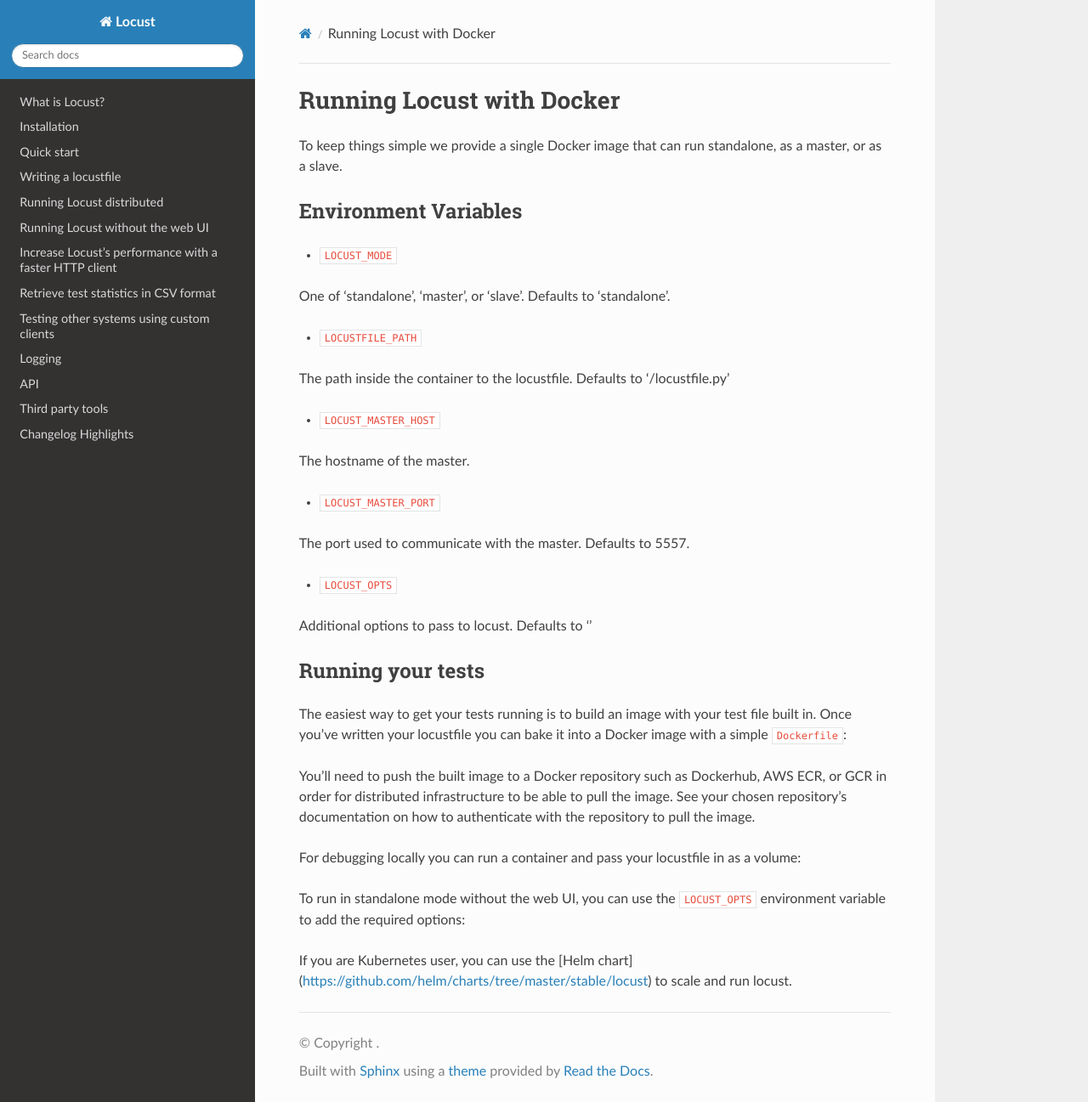
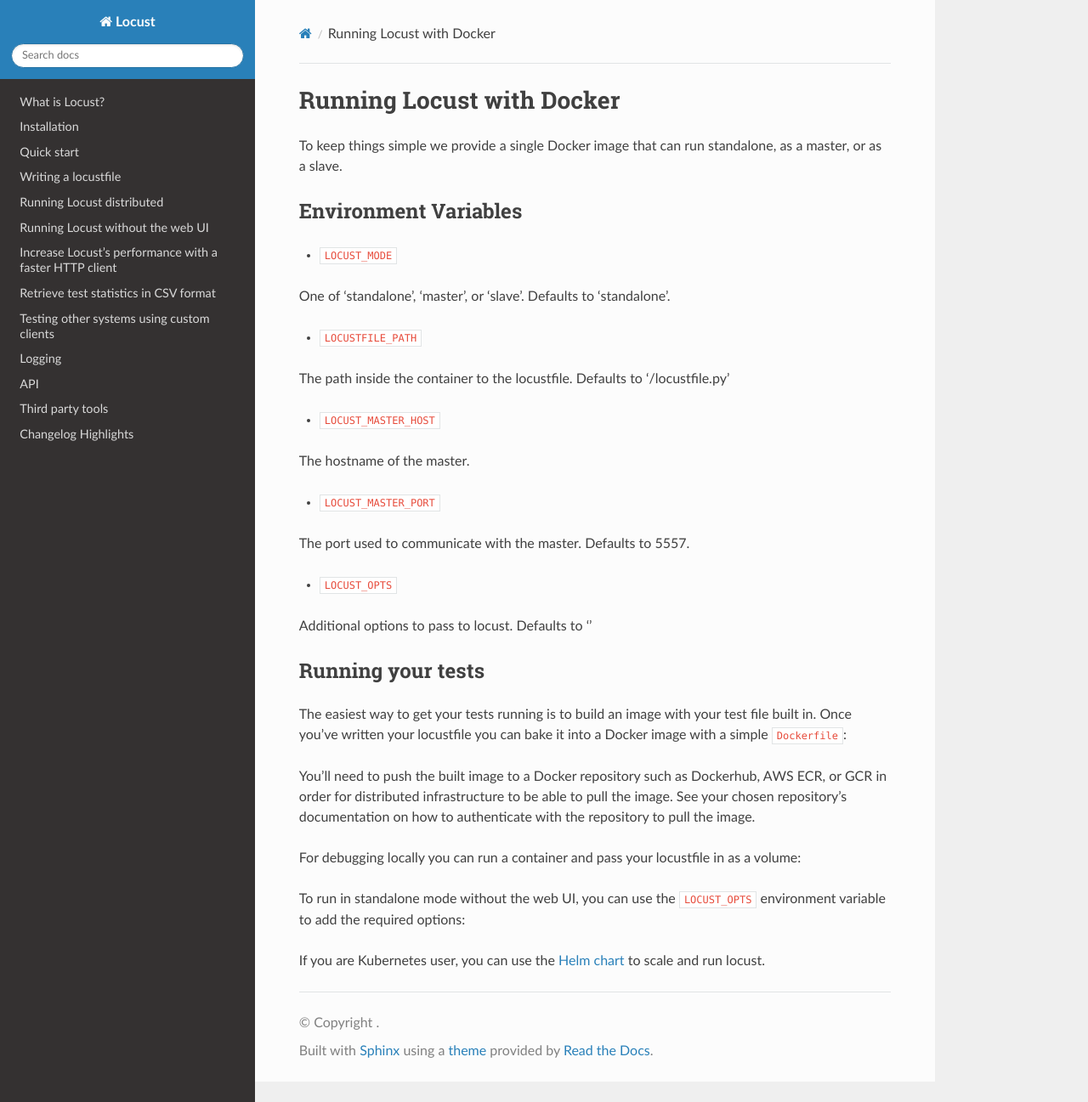
Before and after one commit to locustio/locust, a Sphinx documentation site: the page built from docs/running-locust-docker.rst, in a window 1280 px wide and 1297 px high. Shown: the whole window at 85% size. Built offline with Sphinx 7.4.7 and the Read the Docs theme 2.0.0, drawn with Linux system fonts in a browser that asks for light colours; pages that are not in the unit, such as notebooks, are missing from menus.

Commit message:
Fix link formatting for the Helm chart
The link was in Markdown, rather than reStructuredText.

```diff
--- a/docs/running-locust-docker.rst
+++ b/docs/running-locust-docker.rst
@@ -56,4 +56,4 @@
     docker run --volume $PWD/dir/of/locustfile:/mnt/locust -e LOCUSTFILE_PATH=/mnt/locust/locustfile.py -e TARGET_URL=https://abc.com -e LOCUST_OPTS="--clients=10 --no-web --run-time=600" locustio/locust
 
 
-If you are Kubernetes user, you can use the [Helm chart](https://github.com/helm/charts/tree/master/stable/locust) to scale and run locust.
+If you are Kubernetes user, you can use the `Helm chart <https://github.com/helm/charts/tree/master/stable/locust>`_ to scale and run locust.
```
